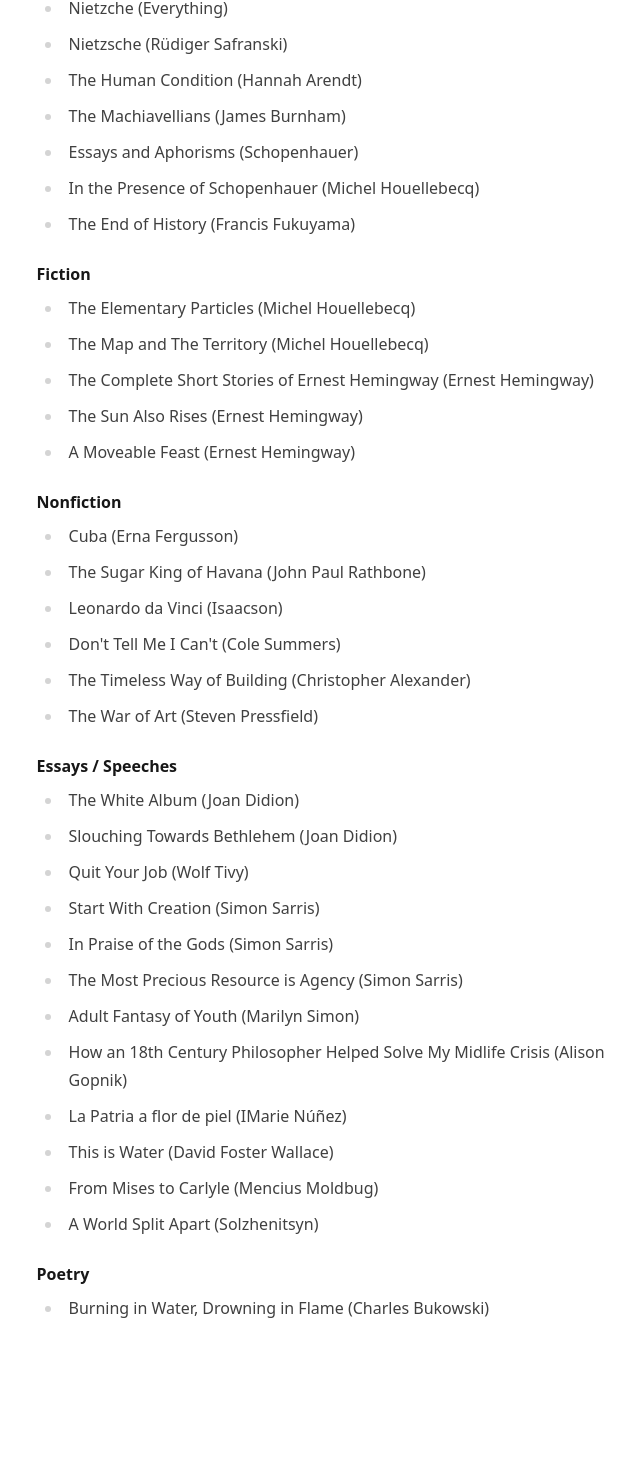
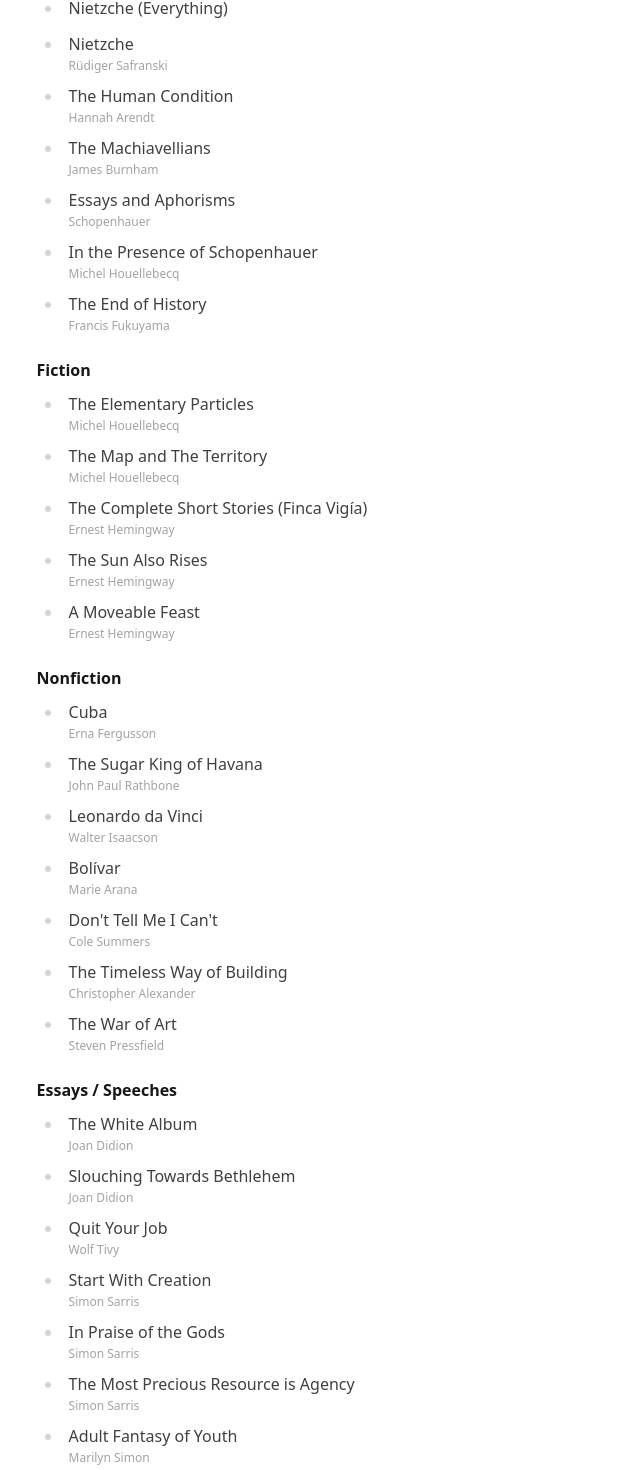
Before and after one commit to gonzalonunez/gonzalonunez.me, a Next.js app: page /reading in a window 1280 px wide. Shown: the part 298-1768 px from the top of the page, without its empty margins (306-946 px from the left). Before the commit the page ends 1664 px from the top, so only its background shows below. Built offline with nearby package versions, Linux system fonts and the light colour scheme.

Commit message:
Use divs, need to make links

```diff
--- a/components/Article.js
+++ b/components/Article.js
@@ -1,7 +1,7 @@
 export default function Article(props) {
   return (
     <div className='flex justify-center p-lg'>
-      <article className='prose prose-neutral w-full'>
+      <article className='prose prose-neutral w-full underline-offset-4'>
         {props.title && <h1 className='font-title'>{props.title}</h1>}
         {props.children}
       </article>
--- a/pages/reading/index.js
+++ b/pages/reading/index.js
@@ -1,7 +1,12 @@
 import Article from '../../components/Article';
 
 function ReadingItem(props) {
-  return <li>{props.item}</li>;
+  return (
+    <li>
+      <div className=''>{props.item.title}</div>
+      <div className='text-xs text-neutral-400'>{props.item.subtitle}</div>
+    </li>
+  );
 }
 
 function ReadingItems(props) {
@@ -20,42 +25,135 @@ function ReadingItems(props) {
 export default function Reading() {
   const content = {
     philosophy: [
-      'Nietzche (Everything)',
-      'Nietzsche (Rüdiger Safranski)',
-      'The Human Condition (Hannah Arendt)',
-      'The Machiavellians (James Burnham)',
-      'Essays and Aphorisms (Schopenhauer)',
-      'In the Presence of Schopenhauer (Michel Houellebecq)',
-      'The End of History (Francis Fukuyama)'
+      {
+        title: 'Nietzche (Everything)'
+      },
+      {
+        title: 'Nietzche',
+        subtitle: 'Rüdiger Safranski'
+      },
+      {
+        title: 'The Human Condition',
+        subtitle: 'Hannah Arendt'
+      },
+      {
+        title: 'The Machiavellians',
+        subtitle: 'James Burnham'
+      },
+      {
+        title: 'Essays and Aphorisms',
+        subtitle: 'Schopenhauer'
+      },
+      {
+        title: 'In the Presence of Schopenhauer',
+        subtitle: 'Michel Houellebecq'
+      },
+      {
+        title: 'The End of History',
+        subtitle: 'Francis Fukuyama'
+      }
     ],
     fiction: [
-      'The Elementary Particles (Michel Houellebecq)',
-      'The Map and The Territory (Michel Houellebecq)',
-      'The Complete Short Stories of Ernest Hemingway (Ernest Hemingway)',
-      'The Sun Also Rises (Ernest Hemingway)',
-      'A Moveable Feast (Ernest Hemingway)'
+      {
+        title: 'The Elementary Particles',
+        subtitle: 'Michel Houellebecq'
+      },
+      {
+        title: 'The Map and The Territory',
+        subtitle: 'Michel Houellebecq'
+      },
+      {
+        title: 'The Complete Short Stories (Finca Vigía)',
+        subtitle: 'Ernest Hemingway'
+      },
+      {
+        title: 'The Sun Also Rises',
+        subtitle: 'Ernest Hemingway'
+      },
+      {
+        title: 'A Moveable Feast',
+        subtitle: 'Ernest Hemingway'
+      }
     ],
     nonfiction: [
-      'Cuba (Erna Fergusson)',
-      'The Sugar King of Havana (John Paul Rathbone)',
-      'Leonardo da Vinci (Isaacson)',
-      "Don't Tell Me I Can't (Cole Summers)",
-      'The Timeless Way of Building (Christopher Alexander)',
-      'The War of Art (Steven Pressfield)'
+      {
+        title: 'Cuba',
+        subtitle: 'Erna Fergusson'
+      },
+      {
+        title: 'The Sugar King of Havana',
+        subtitle: 'John Paul Rathbone'
+      },
+      {
+        title: 'Leonardo da Vinci',
+        subtitle: 'Walter Isaacson'
+      },
+      {
+        title: 'Bolívar',
+        subtitle: 'Marie Arana'
+      },
+      {
+        title: "Don't Tell Me I Can't",
+        subtitle: 'Cole Summers'
+      },
+      {
+        title: 'The Timeless Way of Building',
+        subtitle: 'Christopher Alexander'
+      },
+      {
+        title: 'The War of Art',
+        subtitle: 'Steven Pressfield'
+      }
     ],
     essays: [
-      'The White Album (Joan Didion)',
-      'Slouching Towards Bethlehem  (Joan Didion)',
-      'Quit Your Job (Wolf Tivy)',
-      'Start With Creation (Simon Sarris)',
-      'In Praise of the Gods (Simon Sarris)',
-      'The Most Precious Resource is Agency (Simon Sarris)',
-      'Adult Fantasy of Youth (Marilyn Simon)',
-      'How an 18th Century Philosopher Helped Solve My Midlife Crisis (Alison Gopnik)',
-      'La Patria a flor de piel (IMarie Núñez)',
-      'This is Water (David Foster Wallace)',
-      'From Mises to Carlyle (Mencius Moldbug)',
-      'A World Split Apart (Solzhenitsyn)'
+      {
+        title: 'The White Album',
+        subtitle: 'Joan Didion'
+      },
+      {
+        title: 'Slouching Towards Bethlehem',
+        subtitle: 'Joan Didion'
+      },
+      {
+        title: 'Quit Your Job',
+        subtitle: 'Wolf Tivy'
+      },
+      {
+        title: 'Start With Creation',
+        subtitle: 'Simon Sarris'
+      },
+      {
+        title: 'In Praise of the Gods',
+        subtitle: 'Simon Sarris'
+      },
+      {
+        title: 'The Most Precious Resource is Agency',
+        subtitle: 'Simon Sarris'
+      },
+      {
+        title: 'Adult Fantasy of Youth',
+        subtitle: 'Marilyn Simon'
+      },
+      {
+        title: 'How an 18th Century Philosopher Helped Solve My Midlife Crisis',
+        subtitle: 'Alison Gopnik'
+      },
+      {
+        title: 'La Patria a flor de piel',
+        subtitle: 'IMarie Nuñez'
+      },
+      {
+        title: 'This is Water',
+        subtitle: 'David Foster Wallace'
+      },
+      {
+        title: 'From Mises to Carlyle',
+        subtitle: 'Mencius Moldbug'
+      },
+      {
+        title: 'A World Split Apart',
+        subtitle: 'Aleksandr Solzhenitsyn'
+      }
     ],
     poetry: ['Burning in Water, Drowning in Flame (Charles Bukowski)']
   };
```
